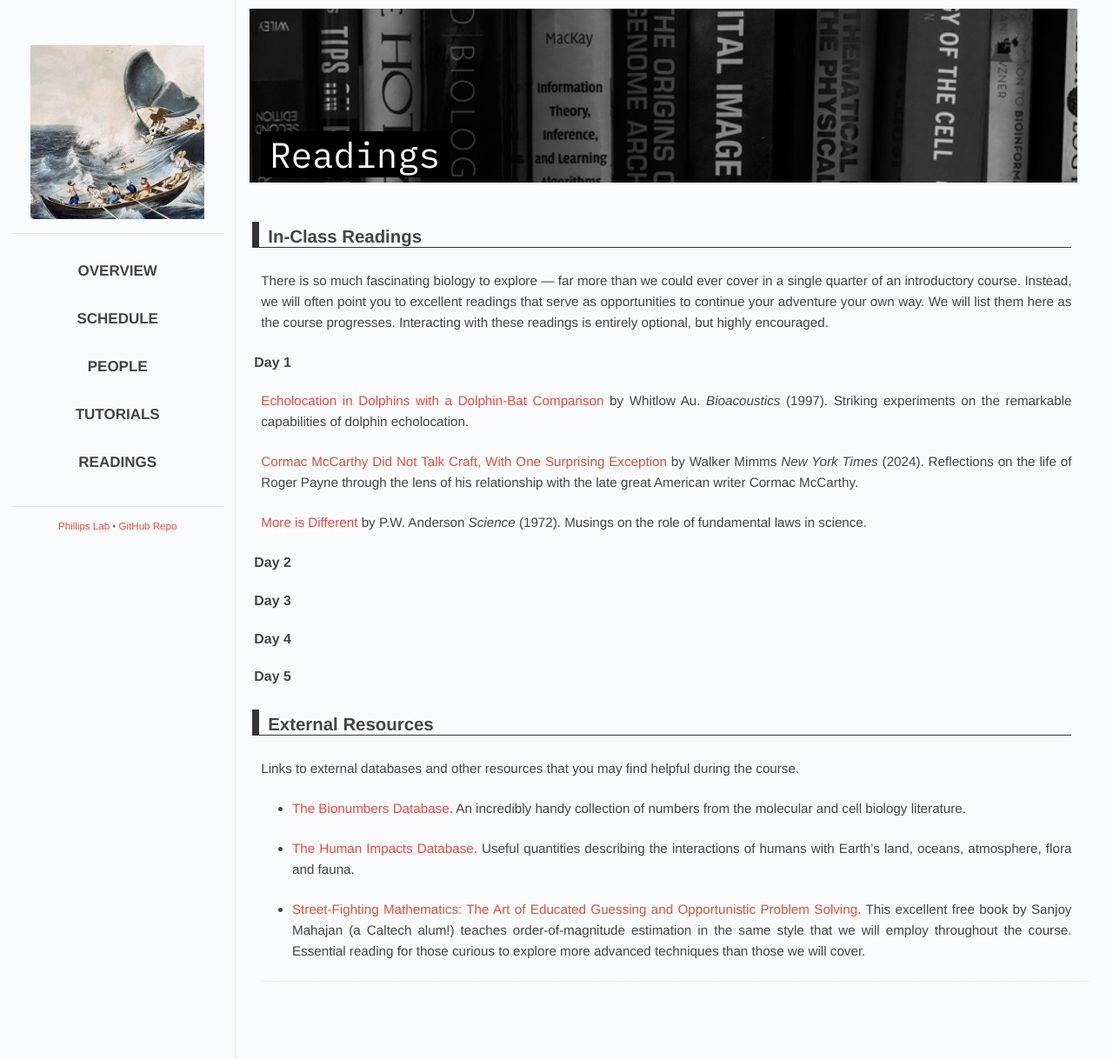
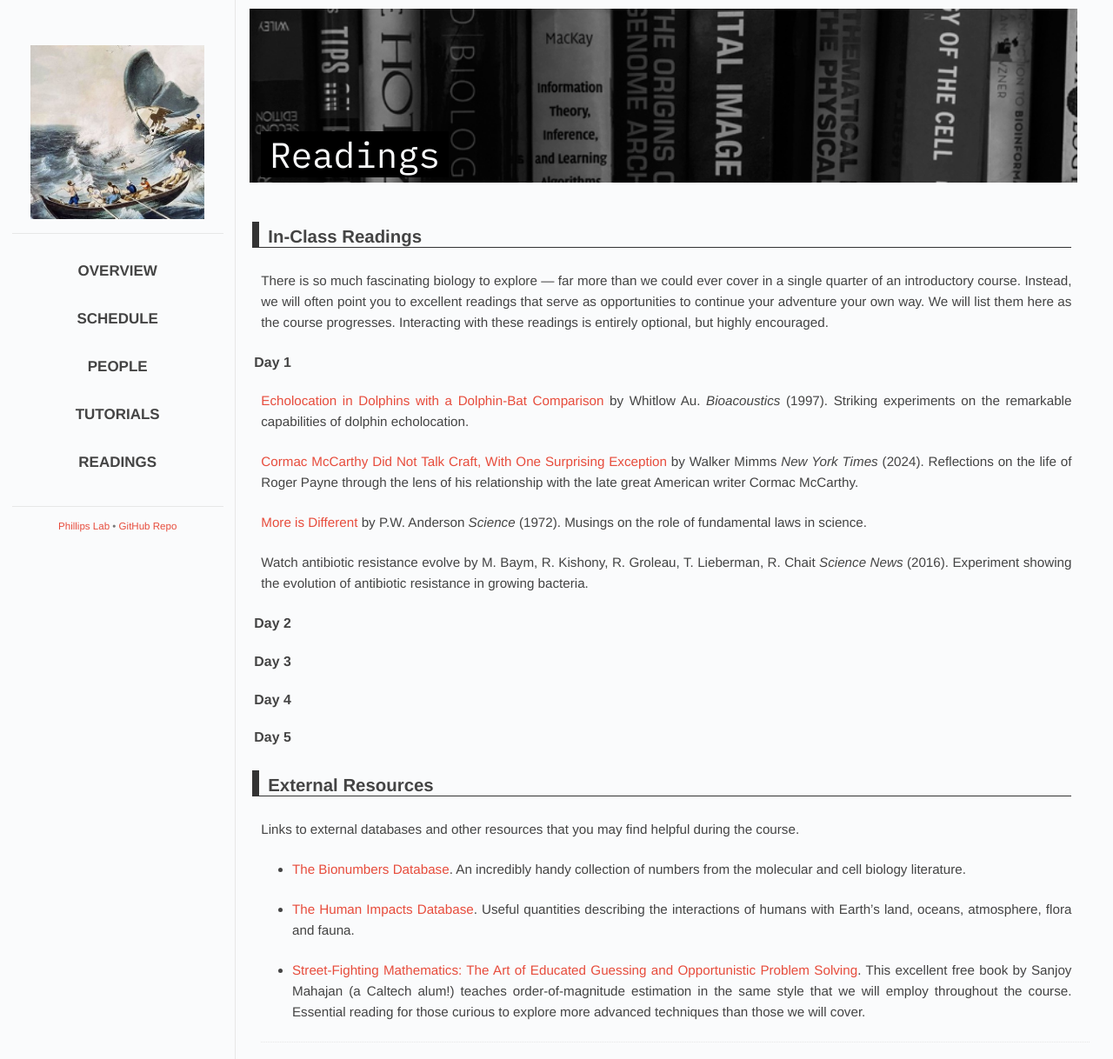
Before and after one commit to RPGroup-PBoC/mpi-pboc, a Jekyll site: the page built from 2024/readings.md, in a window 1280 px wide. Shown: the whole page at 87% size. Built offline with Jekyll 4.4.1, drawn with Linux system fonts in a browser that asks for light colours; some web fonts are replaced.

Commit message:
added antibiotic resist video

```diff
--- a/_data/2024/papers.yaml
+++ b/_data/2024/papers.yaml
@@ -20,6 +20,13 @@ Day 1:
   PDF: "Anderson1972.pdf"
   description: "Musings on the role of fundamental laws in science."
 
+- title: "Watch antibiotic resistance evolve"
+  author: "M. Baym, R. Kishony, R. Groleau, T. Lieberman, R. Chait"
+  journal: "Science News"
+  year: "2016"
+  Link: "https://www.youtube.com/watch?v=yybsSqcB7mE"
+  description: "Experiment showing the evolution of antibiotic resistance in growing bacteria."
+
 Day 2:
 Day 3:
 Day 4:
```
Also changed, not shown: 2 other files.
